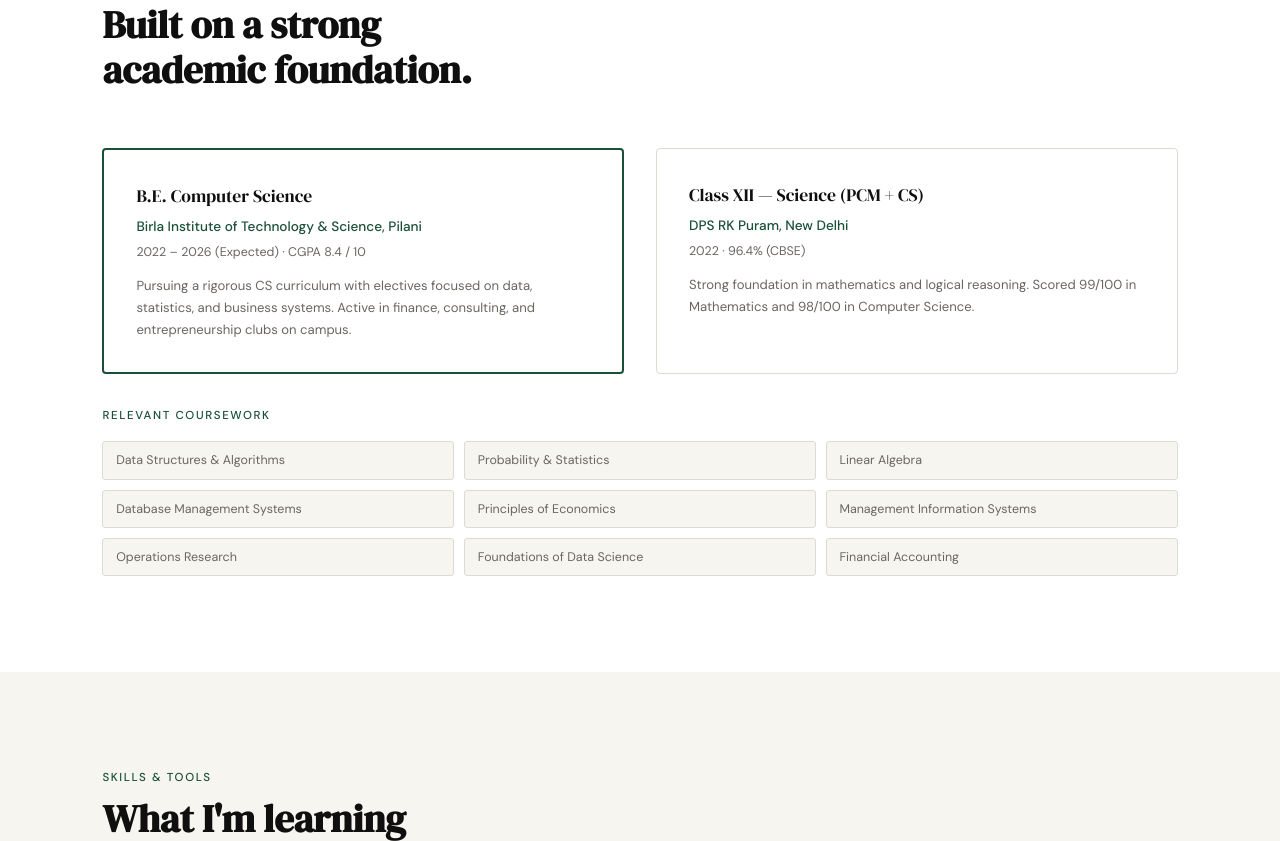
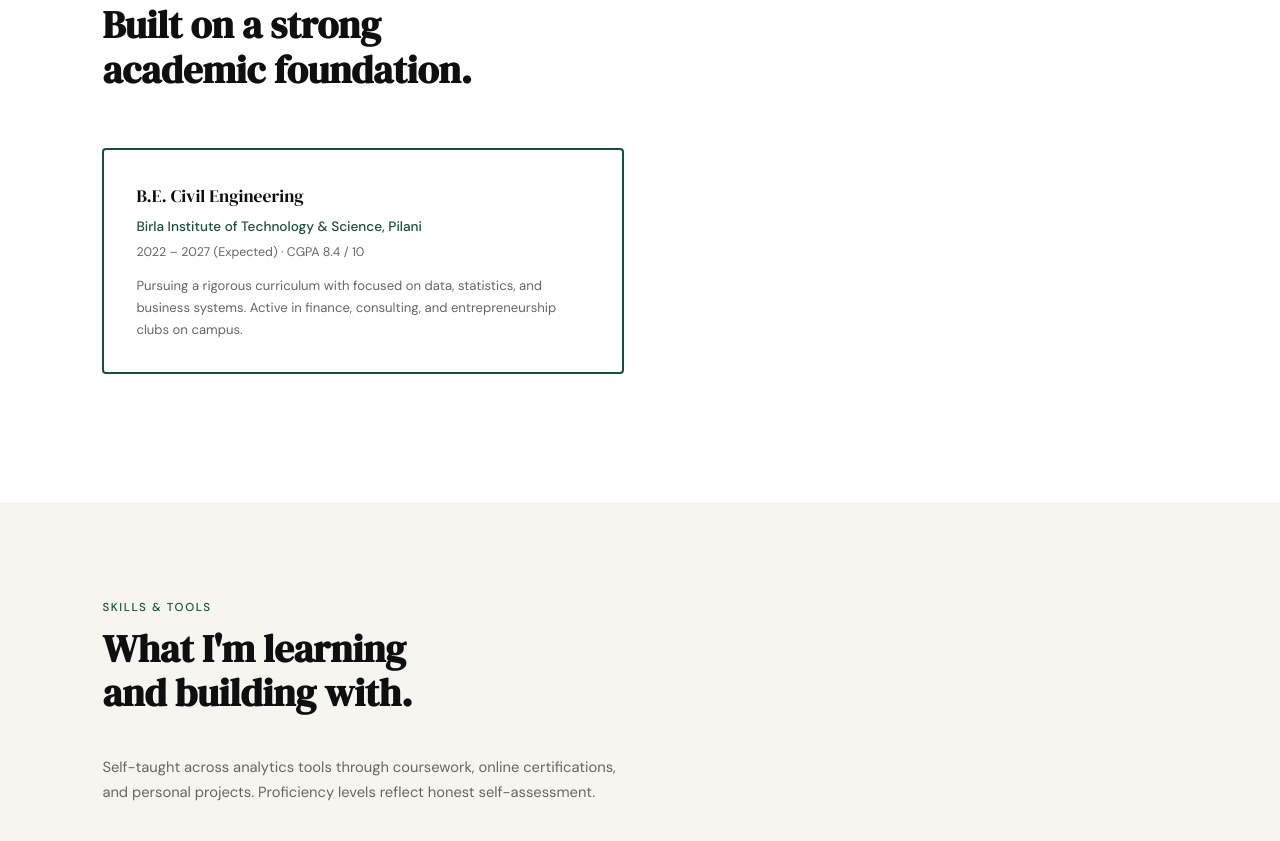
Before and after one commit to jash-828/jash-828.github.io, a plain HTML site: page index.html in a window 1280 px wide. Shown: the part 1021-1862 px from the top of the page. Drawn offline with Linux system fonts and the light colour scheme.

Commit message:
Update index.html

```diff
--- a/index.html
+++ b/index.html
@@ -3,7 +3,7 @@
 <head>
   <meta charset="UTF-8" />
   <meta name="viewport" content="width=device-width, initial-scale=1.0" />
-  <title>Alex Morgan — BITS Pilani · Data & Business Analyst</title>
+  <title>Jash Ghelani — BITS Pilani · Data & Business Analyst</title>
   <link rel="preconnect" href="https://fonts.googleapis.com" />
   <link href="https://fonts.googleapis.com/css2?family=DM+Serif+Display:ital@0;1&family=DM+Sans:opsz,wght@9..40,300;9..40,400;9..40,500&display=swap" rel="stylesheet" />
   <style>
@@ -349,7 +349,7 @@
 
 <!-- NAV -->
 <nav>
-  <a class="nav-logo" href="#">Alex Morgan</a>
+  <a class="nav-logo" href="#">Jash Ghelani</a>
   <ul class="nav-links">
     <li><a href="#education">Education</a></li>
     <li><a href="#skills">Skills</a></li>
@@ -380,7 +380,7 @@
       <div class="hero-edu-meta">
         <div class="hero-edu-row">
           <span class="hero-edu-key">Batch</span>
-          <span class="hero-edu-val">2022 – 2026</span>
+          <span class="hero-edu-val">2022 – 2027</span>
         </div>
         <div class="hero-edu-row">
           <span class="hero-edu-key">CGPA</span>
@@ -408,31 +408,14 @@
 
   <div class="edu-main">
     <div class="edu-card featured">
-      <div class="edu-degree">B.E. Computer Science</div>
+      <div class="edu-degree">B.E. Civil Engineering</div>
       <div class="edu-school">Birla Institute of Technology & Science, Pilani</div>
-      <div class="edu-year">2022 – 2026 (Expected) · CGPA 8.4 / 10</div>
-      <div class="edu-detail">Pursuing a rigorous CS curriculum with electives focused on data, statistics, and business systems. Active in finance, consulting, and entrepreneurship clubs on campus.</div>
-    </div>
-    <div class="edu-card">
-      <div class="edu-degree">Class XII — Science (PCM + CS)</div>
-      <div class="edu-school">DPS RK Puram, New Delhi</div>
-      <div class="edu-year">2022 · 96.4% (CBSE)</div>
-      <div class="edu-detail">Strong foundation in mathematics and logical reasoning. Scored 99/100 in Mathematics and 98/100 in Computer Science.</div>
+      <div class="edu-year">2022 – 2027 (Expected) · CGPA 8.4 / 10</div>
+      <div class="edu-detail">Pursuing a rigorous curriculum with focused on data, statistics, and business systems. Active in finance, consulting, and entrepreneurship clubs on campus.</div>
     </div>
   </div>
 
-  <div class="section-label" style="margin-bottom:1rem;">Relevant Coursework</div>
-  <div class="coursework-grid">
-    <div class="course-pill">Data Structures & Algorithms</div>
-    <div class="course-pill">Probability & Statistics</div>
-    <div class="course-pill">Linear Algebra</div>
-    <div class="course-pill">Database Management Systems</div>
-    <div class="course-pill">Principles of Economics</div>
-    <div class="course-pill">Management Information Systems</div>
-    <div class="course-pill">Operations Research</div>
-    <div class="course-pill">Foundations of Data Science</div>
-    <div class="course-pill">Financial Accounting</div>
-  </div>
+
 </section>
 
 <!-- SKILLS -->
@@ -649,15 +632,15 @@
   <h2 class="section-title">Open to internships<br>& collaborations.</h2>
   <p>If you're building something interesting and need an eager analyst or a sharp generalist in your founder office — I'd love to connect.</p>
   <div class="contact-links">
-    <a href="mailto:alex@bits-pilani.ac.in" class="contact-btn light">Send Email</a>
-    <a href="https://linkedin.com/in/example" class="contact-btn ghost" target="_blank">LinkedIn</a>
-    <a href="https://github.com/example" class="contact-btn ghost" target="_blank">GitHub</a>
+    <a href="mailto:f20221722@pilani.bits-pilani.ac.in" class="contact-btn light">Send Email</a>
+    <a href="https://linkedin.com/in/jash-ghelani-604718216" class="contact-btn ghost" target="_blank">LinkedIn</a>
+    <a href="https://github.com/jash-828" class="contact-btn ghost" target="_blank">GitHub</a>
   </div>
 </section>
 
 <!-- FOOTER -->
 <footer>
-  &copy; 2026 Alex Morgan &nbsp;·&nbsp; BITS Pilani &nbsp;·&nbsp; Hosted on GitHub Pages
+  &copy; 2026 Jash Ghelani &nbsp;·&nbsp; BITS Pilani &nbsp;·&nbsp; Hosted on GitHub Pages
 </footer>
 
 </body>
```
